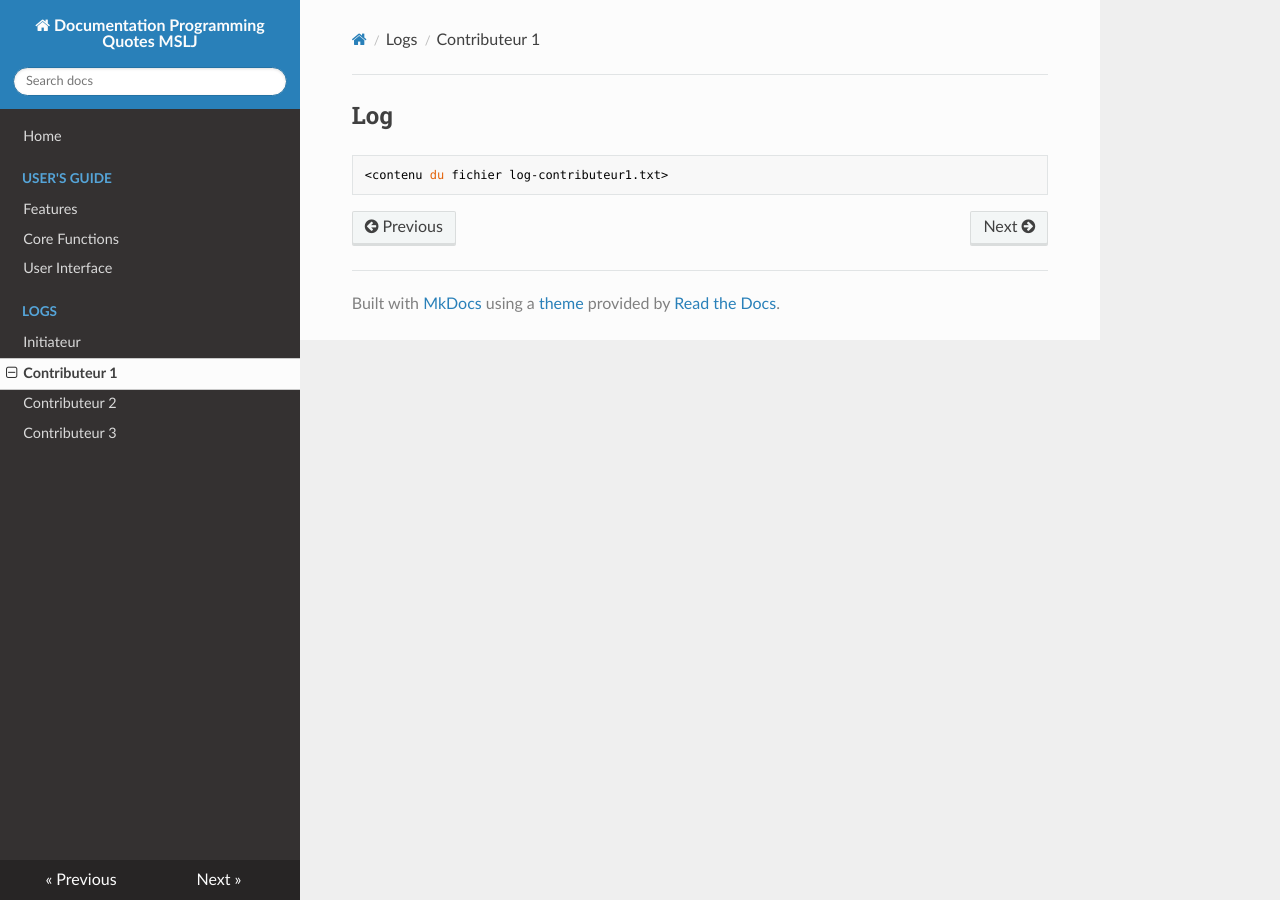
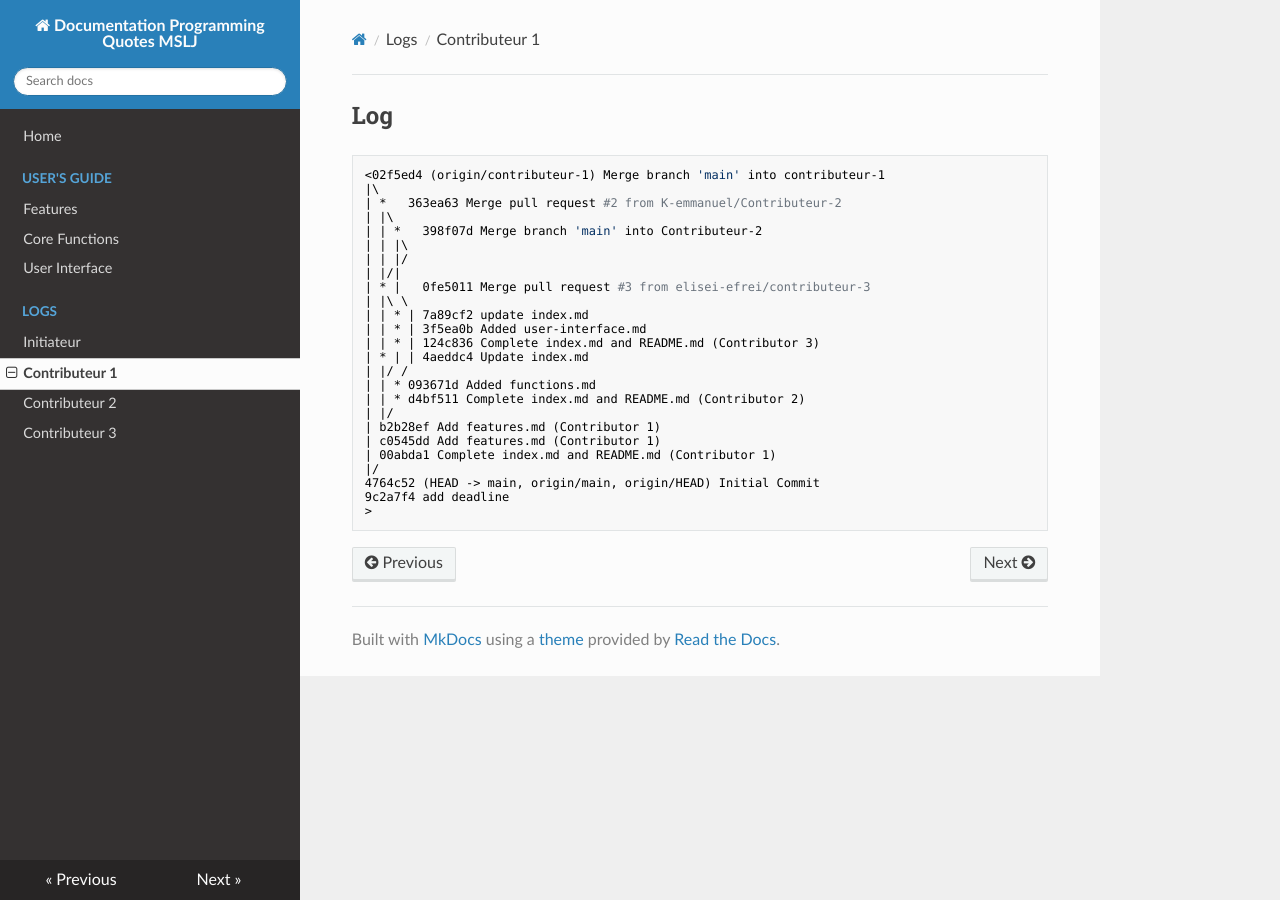
Before and after one commit to efrei-git/quotes-docs-mslj, an MkDocs documentation site: the page built from docs/logs/log-contributeur-1.md, in a window 1280 px wide. Built offline with MkDocs 1.6.1, drawn with Linux system fonts in a browser that asks for light colours; nearby versions of some CDN libraries.

Commit message:
update again

````diff
--- a/docs/logs/log-contributeur-1.md
+++ b/docs/logs/log-contributeur-1.md
@@ -1,5 +1,29 @@
 ## Log <role>
 
 ```bash
-<contenu du fichier log-contributeur1.txt>
+<02f5ed4 (origin/contributeur-1) Merge branch 'main' into contributeur-1
+|\
+| *   363ea63 Merge pull request #2 from K-emmanuel/Contributeur-2
+| |\
+| | *   398f07d Merge branch 'main' into Contributeur-2
+| | |\
+| | |/
+| |/|
+| * |   0fe5011 Merge pull request #3 from elisei-efrei/contributeur-3
+| |\ \
+| | * | 7a89cf2 update index.md
+| | * | 3f5ea0b Added user-interface.md
+| | * | 124c836 Complete index.md and README.md (Contributor 3)
+| * | | 4aeddc4 Update index.md
+| |/ /
+| | * 093671d Added functions.md
+| | * d4bf511 Complete index.md and README.md (Contributor 2)
+| |/
+| b2b28ef Add features.md (Contributor 1)
+| c0545dd Add features.md (Contributor 1)
+| 00abda1 Complete index.md and README.md (Contributor 1)
+|/
+4764c52 (HEAD -> main, origin/main, origin/HEAD) Initial Commit
+9c2a7f4 add deadline
+>
 ```
````
Also changed, not shown: docs/logs/log-initiateur.md (+2 -3 lines).
